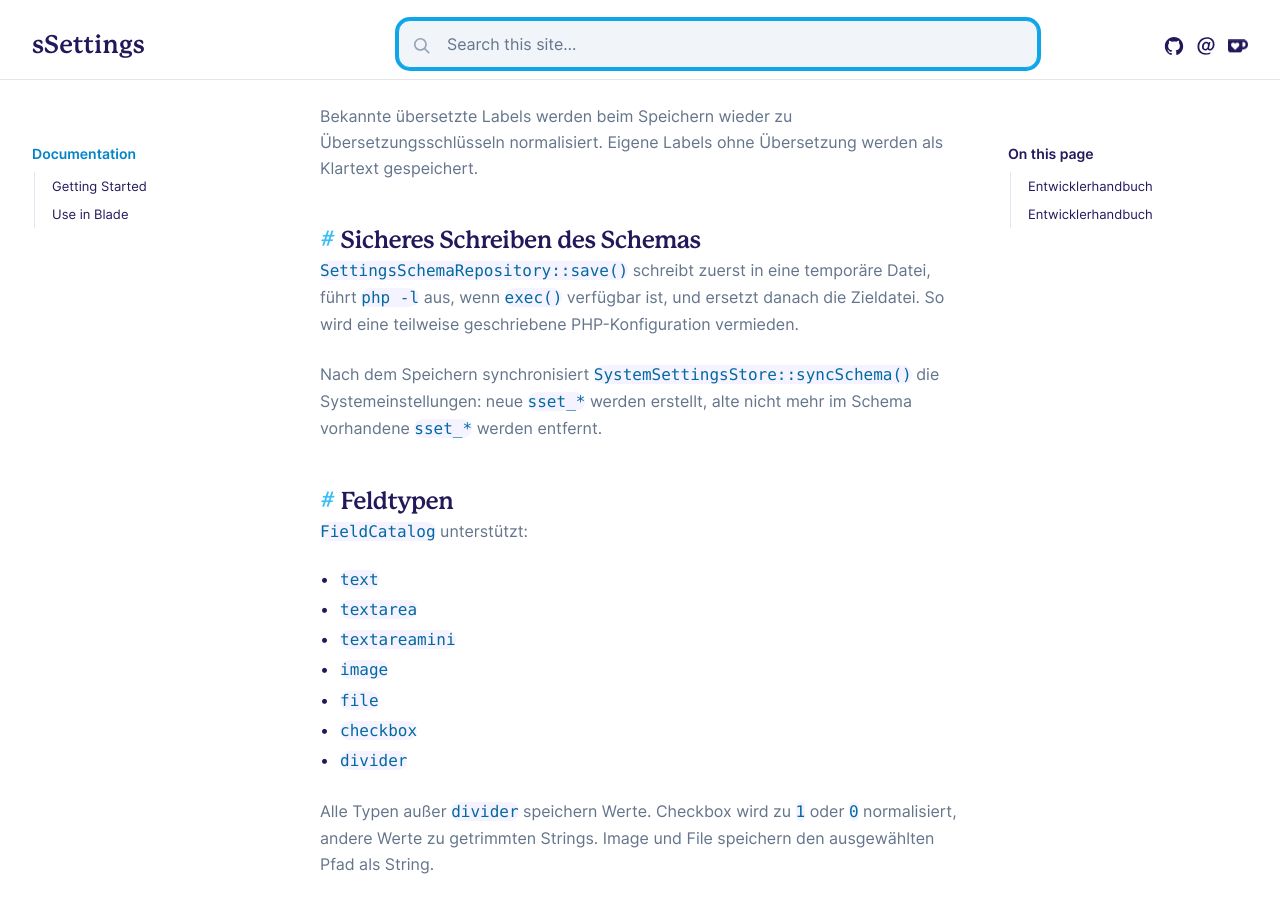
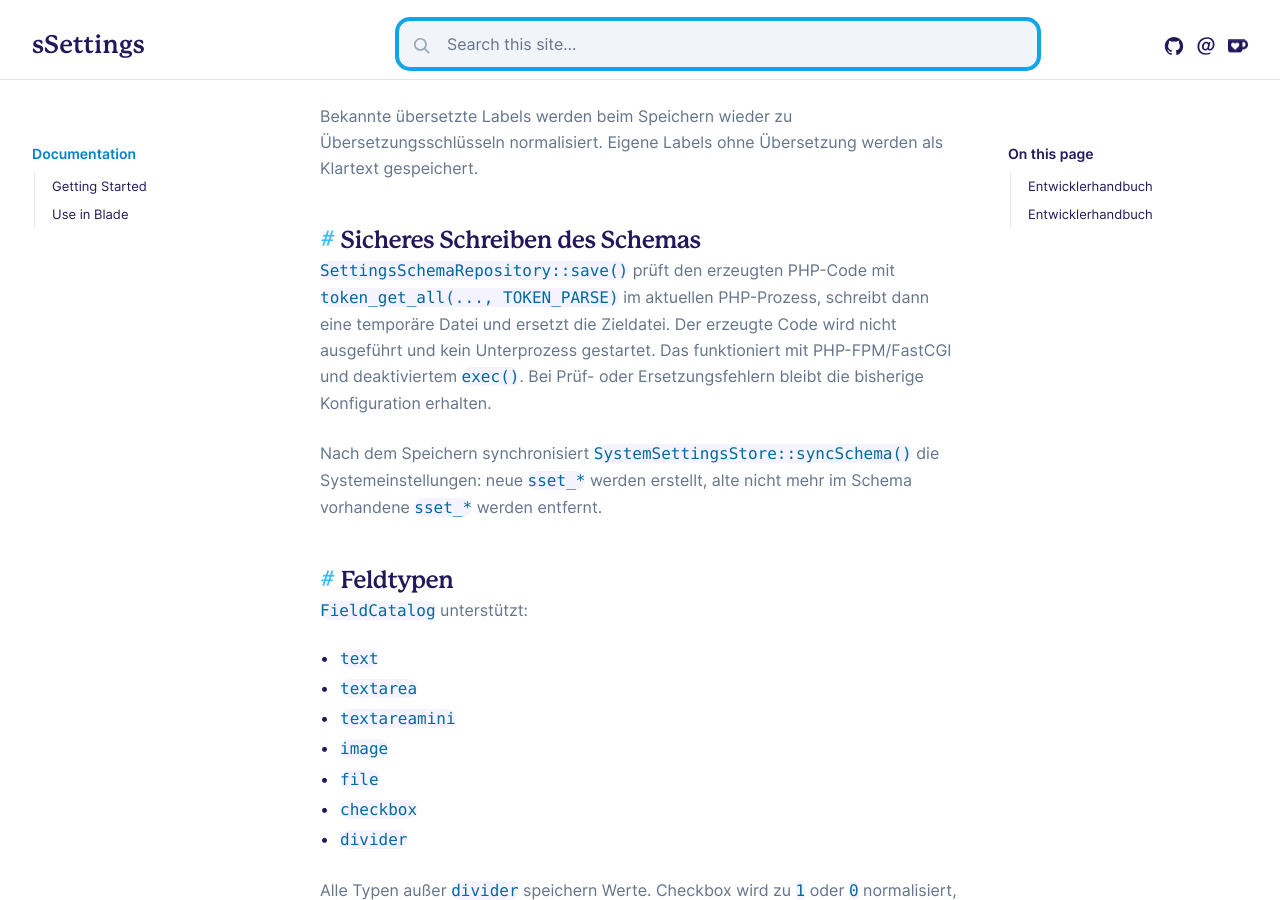
Before and after one commit to Seiger/sSettings, a Jekyll site: the page built from docs/de/developer-guide.md, in a window 1280 px wide and 900 px high, scrolled down 2005 px. Built offline with Jekyll 4.4.1, drawn with Linux system fonts in a browser that asks for light colours; some web fonts are replaced; our own code applies the rules of GitHub Pages for plain Markdown files.

Commit message:
fix(settings): validate generated config without a CLI process

```diff
--- a/composer.json
+++ b/composer.json
@@ -31,7 +31,10 @@
         }
     },
     "scripts": {
-        "test": "php tests/run.php",
+        "test": [
+            "php tests/schema-write.php",
+            "php tests/run.php"
+        ],
         "post-autoload-dump": []
     }
 }
--- a/docs/de/developer-guide.md
+++ b/docs/de/developer-guide.md
@@ -72,9 +72,12 @@ normalisiert. Eigene Labels ohne Übersetzung werden als Klartext gespeichert.
 
 ## Sicheres Schreiben des Schemas
 
-`SettingsSchemaRepository::save()` schreibt zuerst in eine temporäre Datei,
-führt `php -l` aus, wenn `exec()` verfügbar ist, und ersetzt danach die
-Zieldatei. So wird eine teilweise geschriebene PHP-Konfiguration vermieden.
+`SettingsSchemaRepository::save()` prüft den erzeugten PHP-Code mit
+`token_get_all(..., TOKEN_PARSE)` im aktuellen PHP-Prozess, schreibt dann eine
+temporäre Datei und ersetzt die Zieldatei. Der erzeugte Code wird nicht
+ausgeführt und kein Unterprozess gestartet. Das funktioniert mit PHP-FPM/FastCGI
+und deaktiviertem `exec()`. Bei Prüf- oder Ersetzungsfehlern bleibt die bisherige
+Konfiguration erhalten.
 
 Nach dem Speichern synchronisiert `SystemSettingsStore::syncSchema()` die
 Systemeinstellungen: neue `sset_*` werden erstellt, alte nicht mehr im Schema
```
Also changed, not shown: docs/en/developer-guide.md (+5 -3 lines), docs/fr/developer-guide.md (+6 -3 lines), docs/pl/developer-guide.md (+5 -3 lines), docs/ua/developer-guide.md (+5 -3 lines), README.md, 3 other files.
